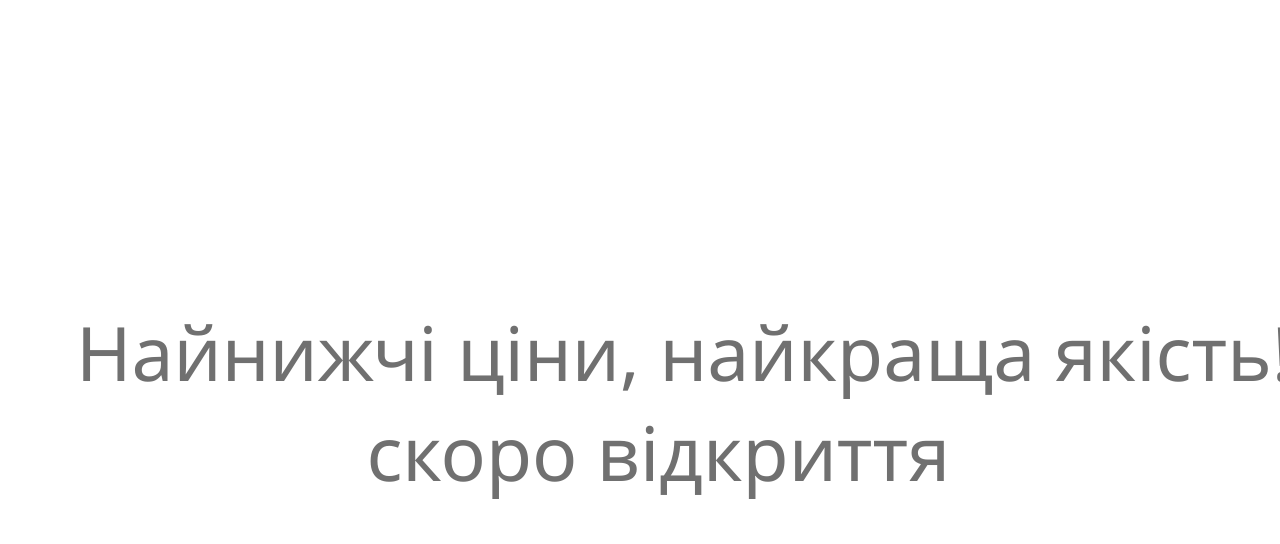
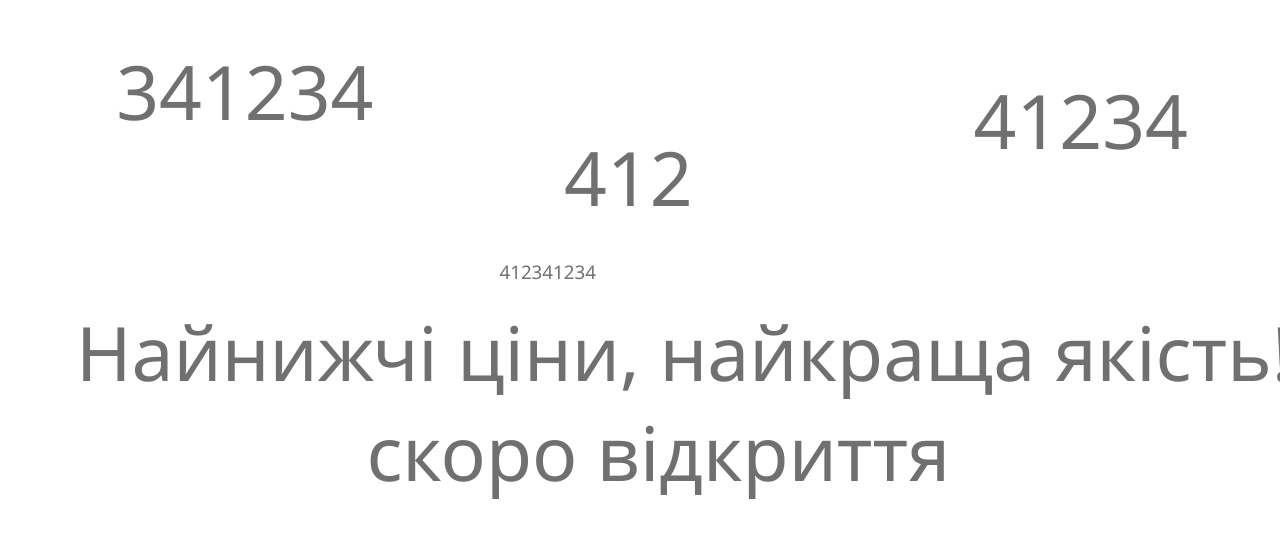
Before and after one commit to revengi/w3c, a plain HTML site: page index.html in a window 1280 px wide. Drawn offline with Linux system fonts and the light colour scheme.

```diff
--- a/index.html
+++ b/index.html
@@ -4,18 +4,30 @@
 <meta charset="utf-8"/>
 <meta http-equiv="X-UA-Compatible" content="IE=edge"/>
 <meta name="viewport" content="width=device-width, initial-scale=1.0">
-<title>index</title>
+<title>under_construction</title>
 <link rel="stylesheet" type="text/css" id="applicationStylesheet" href="style.css"/>
 <script id="applicationScript" type="text/javascript" src="script.js"></script>
 </head>
 <body>
-<div id="index">
+<div id="under_construction">
 	<div id="___">
 		<span>Найнижчі ціни, найкраща якість!</span>
 	</div>
 	<div id="_">
 		<span>скоро відкриття</span>
 	</div>
+	<div id="ID341234">
+		<span>341234</span>
+	</div>
+	<div id="ID412">
+		<span>412</span>
+	</div>
+	<div id="ID41234">
+		<span>41234</span>
+	</div>
+	<div id="ID412341234">
+		<span>412341234</span>
+	</div>
 </div>
 </body>
 </html>
--- a/style.css
+++ b/style.css
@@ -1,6 +1,6 @@
 .mediaViewInfo {
-	--web-view-name: index;
-	--web-view-id: index;
+	--web-view-name: under_construction;
+	--web-view-id: under_construction;
 	--web-scale-to-fit: true;
 	--web-scale-to-fit-type: fit;
 	--web-scale-on-resize: true;
@@ -9,7 +9,7 @@
 	--web-enable-deep-linking: true;
 }
 :root {
-	--web-view-ids: index;
+	--web-view-ids: under_construction;
 }
 * {
 	margin: 0;
@@ -17,14 +17,14 @@
 	box-sizing: border-box;
 	border: none;
 }
-#index {
+#under_construction {
 	position: absolute;
 	width: 1366px;
 	height: 768px;
 	background-color: rgba(255,255,255,1);
 	overflow: hidden;
-	--web-view-name: index;
-	--web-view-id: index;
+	--web-view-name: under_construction;
+	--web-view-id: under_construction;
 	--web-scale-to-fit: true;
 	--web-scale-to-fit-type: fit;
 	--web-scale-on-resize: true;
@@ -60,3 +60,59 @@
 	font-size: 80px;
 	color: rgba(112,112,112,1);
 }
+#ID341234 {
+	left: 124px;
+	top: -1px;
+	position: absolute;
+	overflow: visible;
+	width: 260px;
+	white-space: nowrap;
+	text-align: left;
+	font-family: Segoe UI;
+	font-style: normal;
+	font-weight: normal;
+	font-size: 80px;
+	color: rgba(112,112,112,1);
+}
+#ID412 {
+	left: 602px;
+	top: 91px;
+	position: absolute;
+	overflow: visible;
+	width: 130px;
+	white-space: nowrap;
+	text-align: left;
+	font-family: Segoe UI;
+	font-style: normal;
+	font-weight: normal;
+	font-size: 80px;
+	color: rgba(112,112,112,1);
+}
+#ID41234 {
+	left: 1039px;
+	top: 30px;
+	position: absolute;
+	overflow: visible;
+	width: 217px;
+	white-space: nowrap;
+	text-align: left;
+	font-family: Segoe UI;
+	font-style: normal;
+	font-weight: normal;
+	font-size: 80px;
+	color: rgba(112,112,112,1);
+}
+#ID412341234 {
+	left: 533px;
+	top: 234px;
+	position: absolute;
+	overflow: visible;
+	width: 301px;
+	height: 300px;
+	text-align: left;
+	font-family: Segoe UI;
+	font-style: normal;
+	font-weight: normal;
+	font-size: 20px;
+	color: rgba(112,112,112,1);
+}
```
